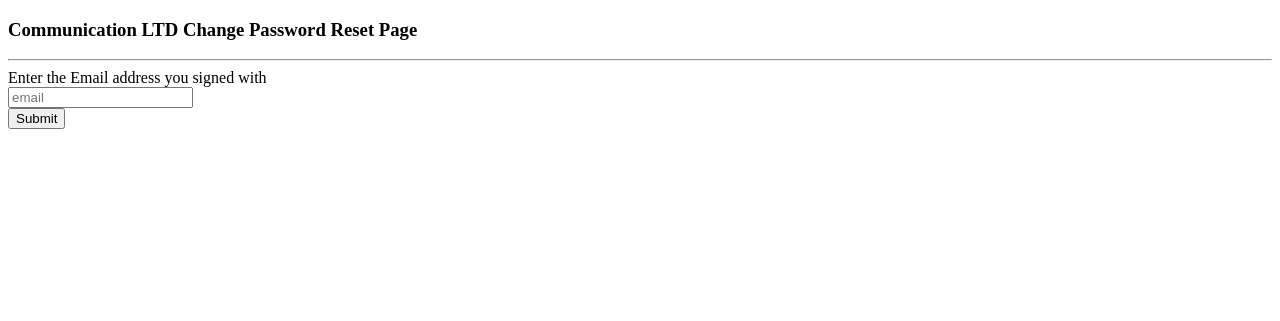
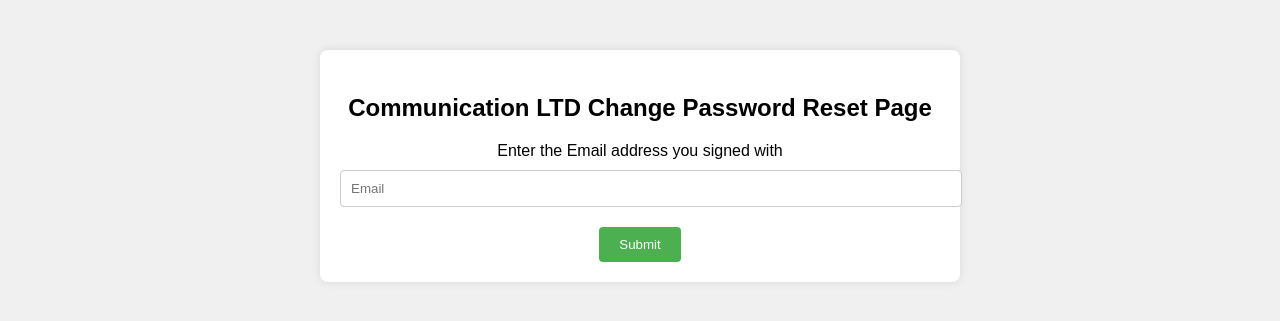
Before and after one commit to eranbabayov/final_course_project, a Flask app: page /password_reset in a window 1280 px wide. Shown: the top 321 px of the page. Run offline with Flask 3, Linux system fonts and the light colour scheme.

Commit message:
use salt and send gmail message
Finished to use salt and send email in case user clicked on change my password.
Need to fix set_new_pwd function in backend not working well

```diff
--- a/app_configuration.py
+++ b/app_configuration.py
@@ -5,6 +5,7 @@ import json
 
 from password_strength import PasswordPolicy
 
+SALT_LENGTH = 32
 
 def app_configuration(app: Flask):
     load_dotenv()
@@ -28,4 +29,4 @@ def get_password_policy():
         special=password_config["special_char"],  # need min. 1 special characters
         nonletters=password_config["nonletters"]  # need min. 1 non-letter characters (digits, specials, anything)
     )
-    return policy
+    return policy, password_config["salt_len"]
--- a/backend.py
+++ b/backend.py
@@ -1,4 +1,5 @@
 import hashlib
+import json
 import string
 
 from flask import Flask, render_template, request, redirect, url_for, make_response
@@ -17,15 +18,22 @@ def login():
     if request.method == 'POST':
         username = request.form.get('username')
         password = request.form.get('password')
-        user_data = get_user_data_from_db(username=username, password=password)
+        user_data = get_user_by_username(username)
         if user_data:
-            username = user_data["username"].upper()
-            internet_package_type = user_data["package_id"]
-            response = make_response(
-                render_template('dashboard.html', username=username, internet_package_type=internet_package_type))
-            response.set_cookie('username', username)
-            response.set_cookie('internet_package_type', str(internet_package_type))
-            return response
+            user_hashed_password = bytes.fromhex(user_data['password'])
+            salt_bytes = bytes.fromhex(user_data['salt'])
+            login_hashed_pwd = hashlib.pbkdf2_hmac('sha256', password.encode('utf-8'), salt_bytes, 100000)
+            if user_hashed_password == login_hashed_pwd:
+                username = username.upper()
+                internet_package_type = user_data["package_id"]
+                response = make_response(
+                    render_template('dashboard.html', username=username, internet_package_type=internet_package_type))
+                response.set_cookie('username', username)
+                response.set_cookie('internet_package_type', str(internet_package_type))
+                return response
+            else:
+                flash('Invalid username or password')
+                return redirect(url_for('login'))
         else:
             flash('Invalid username or password')
             return redirect(url_for('login'))
@@ -35,6 +43,7 @@ def login():
 
 @app.route('/register', methods=['GET', 'POST'])
 def register():
+    _, salt_len = get_password_policy()
     sectors = get_all_sectors_names_from_db()
     if request.method == 'POST':
         # Handle registration logic here
@@ -48,7 +57,11 @@ def register():
             flash('Username already exists')
             return redirect(url_for('register'))
         else:
-            insert_new_user_to_db(new_username, new_password, new_email, internet_package_type)
+            user_salt = os.urandom(salt_len)
+            new_password_hashed = hashlib.pbkdf2_hmac('sha256', new_password.encode('utf-8'), user_salt,
+                                                      100000)  # save in bytes
+            insert_new_user_to_db(new_username, new_password_hashed.hex(), new_email, internet_package_type,
+                                  user_salt.hex())
             user_id = get_user_data_from_db(username=new_username)['user_id']
             insert_user_sectors_selected_to_db(publish_sectors, user_id)
             return render_template('login.html', user_added="user added")
@@ -81,46 +94,62 @@ def add_new_client():
     return render_template('add_new_client.html')
 
 
-
-
 @app.route('/set_new_pwd')
 def set_new_pwd():
+    if request.method == "POST":
+        user_data = request.args.get('user_data')
+        flash(f'user_data= {user_data}', 'info')
+        if user_data:
+            flash(f'user_data= {user_data}', 'info')
+            user_data = json.loads(user_data)
+            user_salt = bytes.fromhex(user_data["salt"])
+            user_email = user_data["email"]
+            new_password = request.form.get('new_pwd')
+            new_password_hashed = hashlib.pbkdf2_hmac('sha256', new_password.encode('utf-8'), user_salt,
+                                                   100000)  # save in bytes
+            change_user_password(user_email, new_password_hashed.hex())
+            return render_template('login.html', password_changed=True)
+    # todo: Need to change the user password
     return render_template('set_new_pwd.html')
 
 
 @app.route("/<string:token>", methods=["GET", "POST"])
 def password_change(token):
-    hashed_token = hashlib.sha1(token.encode('utf-8')).digest()
-    if PasswordReset.query.filter_by(hash_code=hashed_token).first():
-        if request.method == 'POST':
-            flash('Post method', 'error')
+    if request.method == "GET":
+        try:
+            with conn.cursor(as_dict=True) as cursor:
+                hashed_token = hashlib.sha1(token.encode('utf-8')).digest().hex()
+                flash(f'hashed_token= {hashed_token}', 'info')
+                cursor.execute('''SELECT * FROM PasswordReset WHERE hash_code = %s''', (hashed_token,))
+                got_data = cursor.fetchone()
+                flash('Get method', 'success')
+                return render_template('set_new_pwd.html', user_data=got_data)
+        except:
+            flash('The code was not valid', 'error')
             return render_template('password_reset.html')
 
-        else:
-            flash('Get method', 'success')
-            return render_template('set_new_pwd.html')
+    else:
+        flash('The code was not valid', 'error')
+        return render_template('password_reset.html')
 
-
-
-    else:
-        flash('the code was not valid', 'error')
-        return render_template('password_reset.html')
 
 @app.route('/password_reset', methods=['GET', 'POST'])
 def password_reset():
     if request.method == 'POST':
         user_email = request.form["email"]
         if check_if_user_exists_using_email(email=user_email):
-            random_string = (''.join(random.choices(string.ascii_uppercase + string.digits, k=20)))
+            random_string = ''.join(random.choices(string.ascii_uppercase + string.digits, k=20))
             hash_code = hashlib.sha1(random_string.encode('utf-8')).digest()
-            pwd_reset_obj = PasswordReset(user_email, hash_code) #todo: how to write it?
-            db.session.add(pwd_reset_obj)
-            db.session.commit()
+
+            # Insert password reset info into the database
+            insert_password_reset(user_email, hash_code.hex())
+            # Send email with the random string (randomly generated token)
             send_email(mail=mail, recipient=user_email, hash_code=random_string)
-            flash('an email was sent', 'error')
+
+            flash('An email was sent check your mail inbox', 'info')
             return redirect(url_for('password_reset'))
         else:
-            flash('the user does not exists', 'error')
+            flash('The user does not exist', 'error')
             return redirect(url_for('password_reset'))
     else:
         return render_template('password_reset.html')
@@ -130,5 +159,6 @@ def password_reset():
 def change_password():
     return render_template('change_password.html')
 
+
 if __name__ == '__main__':
     app.run(host='0.0.0.0', debug=True)
--- a/password_config.json
+++ b/password_config.json
@@ -1,7 +1,7 @@
 {
   "salt_len": 32,
   "password_len": 10,
-  "uppercases": 1,
+  "uppercase": 1,
   "numbers": 1,
   "special_char": 1,
   "nonletters": 1
--- a/templates/login.html
+++ b/templates/login.html
@@ -96,6 +96,12 @@
         <h2>User added successfully! you can connect to your account</h2>
     </div>
     {% endif %}
+        {% if password_changed %}
+    <div class="success-message">
+        <h2>Password changed successfully! you can connect to your account</h2>
+    </div>
+    {% endif %}
+
 
     <h1>Login to Your Account</h1>
     <form method="post" action="{{ url_for('login') }}">
--- a/templates/password_reset.html
+++ b/templates/password_reset.html
@@ -2,22 +2,78 @@
 <html lang="en">
 <head>
     <meta charset="UTF-8">
-    <title>Reset Password Page</title>
+    <meta name="viewport" content="width=device-width, initial-scale=1.0">
+    <title>Communication LTD Change Password Reset Page</title>
+    <style>
+        body {
+            font-family: Arial, sans-serif;
+            background-color: #f0f0f0;
+            margin: 0;
+            padding: 0;
+        }
+        .container {
+            max-width: 600px;
+            margin: 50px auto;
+            padding: 20px;
+            background-color: #fff;
+            border-radius: 8px;
+            box-shadow: 0 0 10px rgba(0, 0, 0, 0.1);
+        }
+        h3 {
+            font-size: 24px;
+            margin-bottom: 20px;
+            text-align: center;
+        }
+        form {
+            margin-top: 20px;
+            text-align: center;
+        }
+        label {
+            display: block;
+            margin-bottom: 10px;
+        }
+        input[type="text"] {
+            width: 100%;
+            padding: 10px;
+            border-radius: 4px;
+            border: 1px solid #ccc;
+            margin-bottom: 20px;
+        }
+        input[type="submit"] {
+            padding: 10px 20px;
+            background-color: #4caf50;
+            color: #fff;
+            border: none;
+            border-radius: 4px;
+            cursor: pointer;
+        }
+        input[type="submit"]:hover {
+            background-color: #45a049;
+        }
+        .alert-danger {
+            background-color: #f2dede;
+            color: #a94442;
+            padding: 15px;
+            border-radius: 4px;
+            margin-bottom: 20px;
+            text-align: center;
+        }
+    </style>
 </head>
-    <body>
-        <h3 >Communication LTD Change Password Reset Page</h3>
-        </div>
-        <hr/>
-        {%- for category, message in get_flashed_messages(with_categories=true) %}
-        <div class="alert alert-danger">
-            {{ message  }}
-        </div>
-        {%- endfor %}
+<body>
+<div class="container">
+    <h3>Communication LTD Change Password Reset Page</h3>
+    {% for category, message in get_flashed_messages(with_categories=true) %}
+    <div class="alert-danger">
+        {{ message }}
+    </div>
+    {% endfor %}
 
-        <form action="{{ url_for('password_reset')  }}" method="POST">
-            <label for="email" >Enter the Email address you signed with</label><br>
-            <input type="text" name="email" placeholder="email"><br>
-            <input type="submit" value="Submit"><br>
-        </form>
-    </body>
+    <form action="{{ url_for('password_reset') }}" method="POST">
+        <label for="email">Enter the Email address you signed with</label>
+        <input type="text" name="email" placeholder="Email" required>
+        <input type="submit" value="Submit">
+    </form>
+</div>
+</body>
 </html>
```
Also changed, not shown: common_functions.py (+40 -7 lines), database/initialization.sql (+8 -2 lines), requirements.txt (+6 -1 lines), templates/set_new_pwd.html (+72 -16 lines).
